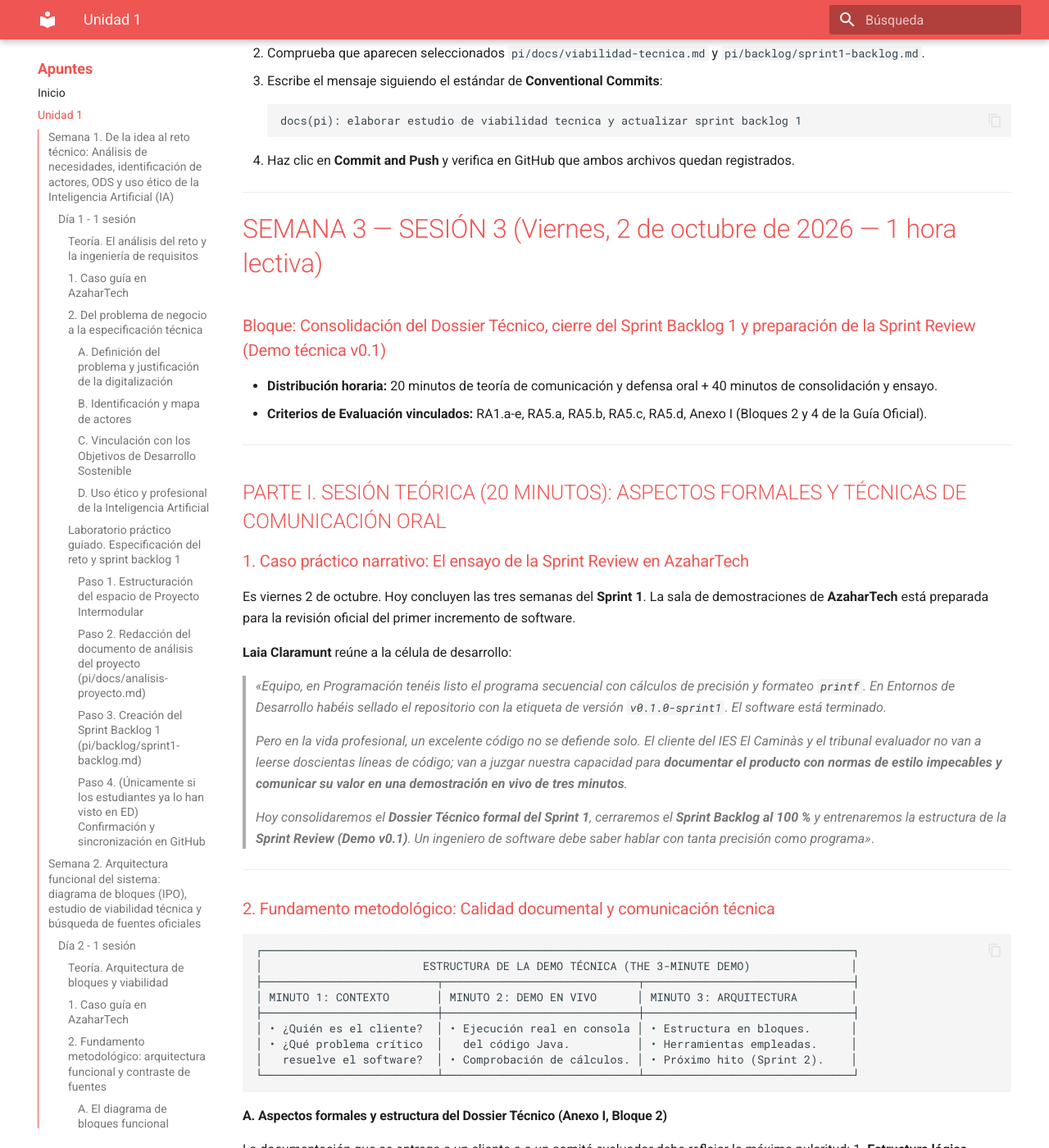
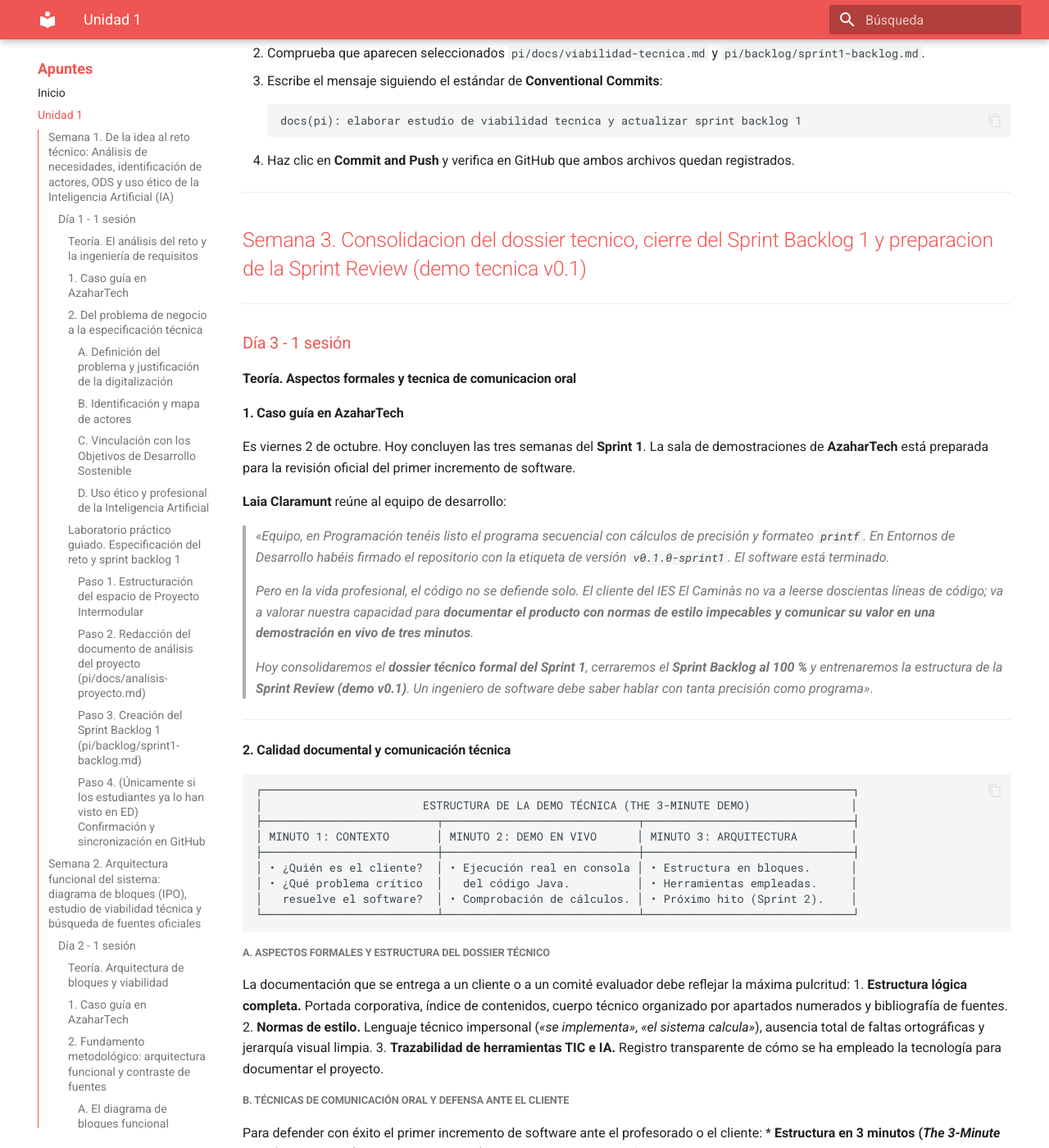
Before and after one commit to garmarcj/DAM-PI-20262027, an MkDocs documentation site: the page built from docs/unidad1.md, in a window 1280 px wide and 1400 px high, scrolled down 8034 px. Shown: the whole window at 82% size. Built offline with MkDocs 1.6.1 and Material for MkDocs 9.7.7, drawn with Linux system fonts in a browser that asks for light colours; some of the changed text lies outside the part shown.

Commit message:
[Curso 2026-2027] Actualizacion de la  semana 3 en el Sprint 1

````diff
--- a/docs/unidad1.md
+++ b/docs/unidad1.md
@@ -337,30 +337,28 @@
 
 ---
 
-# SEMANA 3 — SESIÓN 3 (Viernes, 2 de octubre de 2026 — 1 hora lectiva)
-### Bloque: Consolidación del Dossier Técnico, cierre del Sprint Backlog 1 y preparación de la Sprint Review (Demo técnica v0.1)
-* **Distribución horaria:** 20 minutos de teoría de comunicación y defensa oral + 40 minutos de consolidación y ensayo.
-* **Criterios de Evaluación vinculados:** RA1.a-e, RA5.a, RA5.b, RA5.c, RA5.d, Anexo I (Bloques 2 y 4 de la Guía Oficial).
+## Semana 3. Consolidacion del dossier tecnico, cierre del Sprint Backlog 1 y preparacion de la Sprint Review (demo tecnica v0.1)
 
 ---
 
-## PARTE I. SESIÓN TEÓRICA (20 MINUTOS): ASPECTOS FORMALES Y TÉCNICAS DE COMUNICACIÓN ORAL
+### Día 3 - 1 sesión
 
-### 1. Caso práctico narrativo: El ensayo de la Sprint Review en AzaharTech
+#### Teoría. Aspectos formales y tecnica de comunicacion oral
 
+#### 1. Caso guía en AzaharTech
 Es viernes 2 de octubre. Hoy concluyen las tres semanas del **Sprint 1**. La sala de demostraciones de **AzaharTech** está preparada para la revisión oficial del primer incremento de software.
 
-**Laia Claramunt** reúne a la célula de desarrollo:
+**Laia Claramunt** reúne al equipo de desarrollo:
 
-> *«Equipo, en Programación tenéis listo el programa secuencial con cálculos de precisión y formateo `printf`. En Entornos de Desarrollo habéis sellado el repositorio con la etiqueta de versión `v0.1.0-sprint1`. El software está terminado.*
+> *«Equipo, en Programación tenéis listo el programa secuencial con cálculos de precisión y formateo `printf`. En Entornos de Desarrollo habéis firmado el repositorio con la etiqueta de versión `v0.1.0-sprint1`. El software está terminado.*
 >
-> *Pero en la vida profesional, un excelente código no se defiende solo. El cliente del IES El Caminàs y el tribunal evaluador no van a leerse doscientas líneas de código; van a juzgar nuestra capacidad para **documentar el producto con normas de estilo impecables y comunicar su valor en una demostración en vivo de tres minutos**.*
+> *Pero en la vida profesional, el código no se defiende solo. El cliente del IES El Caminàs no va a leerse doscientas líneas de código; va a valorar nuestra capacidad para **documentar el producto con normas de estilo impecables y comunicar su valor en una demostración en vivo de tres minutos**.*
 >
-> *Hoy consolidaremos el **Dossier Técnico formal del Sprint 1**, cerraremos el **Sprint Backlog al 100 %** y entrenaremos la estructura de la **Sprint Review (Demo v0.1)**. Un ingeniero de software debe saber hablar con tanta precisión como programa»*.
+> *Hoy consolidaremos el **dossier técnico formal del Sprint 1**, cerraremos el **Sprint Backlog al 100 %** y entrenaremos la estructura de la **Sprint Review (demo v0.1)**. Un ingeniero de software debe saber hablar con tanta precisión como programa»*.
 
 ---
 
-### 2. Fundamento metodológico: Calidad documental y comunicación técnica
+#### 2. Calidad documental y comunicación técnica
 
 ```
 ┌────────────────────────────────────────────────────────────────────────────────────────┐
@@ -374,43 +372,39 @@
 └──────────────────────────┴─────────────────────────────┴───────────────────────────────┘
 ```
 
-#### A. Aspectos formales y estructura del Dossier Técnico (Anexo I, Bloque 2)
+##### A. Aspectos formales y estructura del dossier técnico
 La documentación que se entrega a un cliente o a un comité evaluador debe reflejar la máxima pulcritud:
-1. **Estructura lógica completa:** Portada corporativa, índice de contenidos, cuerpo técnico organizado por apartados numerados y bibliografía de fuentes.
-2. **Normas de estilo:** Lenguaje técnico impersonal (*«se implementa»*, *«el sistema calcula»*), ausencia total de faltas ortográficas y jerarquía visual limpia.
-3. **Trazabilidad de herramientas TIC e IA:** Registro transparente de cómo se ha empleado la tecnología para documentar el proyecto.
+1. **Estructura lógica completa.** Portada corporativa, índice de contenidos, cuerpo técnico organizado por apartados numerados y bibliografía de fuentes.
+2. **Normas de estilo.** Lenguaje técnico impersonal (*«se implementa»*, *«el sistema calcula»*), ausencia total de faltas ortográficas y jerarquía visual limpia.
+3. **Trazabilidad de herramientas TIC e IA.** Registro transparente de cómo se ha empleado la tecnología para documentar el proyecto.
 
-#### B. Técnicas de comunicación oral y defensa ante el cliente (Anexo I, Bloque 4)
+##### B. Técnicas de comunicación oral y defensa ante el cliente
 Para defender con éxito el primer incremento de software ante el profesorado o el cliente:
 * **Estructura en 3 minutos (*The 3-Minute Demo*):**
     * *Minuto 1 (Problema y Propuesta):* Presentar al cliente, justificar la necesidad y explicar el alcance del Sprint 1.
     * *Minuto 2 (Software funcionando):* Compartir pantalla, ejecutar la clase `Reto1Completo.java` en IntelliJ, introducir datos de prueba y mostrar el informe de salida generado con `printf`.
     * *Minuto 3 (Ingeniería y Conclusión):* Mostrar el repositorio en GitHub, verificar el tag `v0.1.0-sprint1` y resumir los objetivos alcanzados.
-* **Comunicación no verbal y seguridad:** Hablar con voz firme y clara, mantener contacto visual con la audiencia, evitar leer diapositivas de forma monótona y demostrar dominio de los términos técnicos en inglés (*commit*, *stage*, *casting*, *build*).
+* **Comunicación no verbal y seguridad.** Hablar con voz firme y clara, mantener contacto visual con la audiencia, evitar leer diapositivas de forma monótona y demostrar dominio de los términos técnicos en inglés (*commit*, *stage*, *casting*, *build*).
+
+---
+#### Laboratorio práctico guiado. Consolidacion documental y ensayo de la demo
+##### Paso 1. Creacion del dossier técnico del Sprint 1 (`pi/docs/dossier-tecnico-sprint1.md`)
+1. En la carpeta `pi/docs/`, crea el archivo `dossier-tecnico-sprint1.md`.
+2. Agrupa los apartados trabajados durante las tres semanas en un único documento maestro para **tu proyecto propio**:
+
+```markdown
+# Dossier técnico de Proyecto Intermodular — Sprint 1 (incremento v0.1)
+**Consultora:** AzaharTech Software Consulting
+**Proyecto:** [Nombre de tu proyecto]
+**Cliente:** [Nombre del cliente]
+**Desarrollador/a:** [tus apellidos, tu nombre]
+**Equipo:** [nombre de tu equipo asignado]
+**Fecha de entrega:** 2 de octubre de 2026
+**Versión tag:** v0.1.0-sprint1
 
 ---
 
-## PARTE II. TALLER PRÁCTICO GUIADO (40 MINUTOS): CONSOLIDACIÓN DOCUMENTAL Y ENSAYO DE LA DEMO
-
-### Procedimiento técnico paso a paso
-
-#### Paso 1. Consolidación del Dossier Técnico del Sprint 1 (`pi/docs/dossier-tecnico-sprint1.md`)
-1. En la carpeta `pi/docs/`, crea el archivo consolidado `dossier-tecnico-sprint1.md`.
-2. Ensambla los apartados trabajados durante las tres semanas en un único documento maestro para **tu proyecto propio**:
-
-```markdown
-# Dossier Técnico de Proyecto Intermodular — Sprint 1 (Incremento v0.1)
-**Consultora:** AzaharTech Software Consulting
-**Proyecto:** [Nombre de Tu Proyecto Propio]
-**Cliente:** [Nombre del Cliente de la Bolsa de Proyectos]
-**Desarrollador/a:** [Tus Apellidos, Tu Nombre]
-**Célula / Equipo:** [Nombre de tu equipo asignado]
-**Fecha de Entrega:** 2 de octubre de 2026
-**Versión Tag:** v0.1.0-sprint1
-
----
-
-## 1. Contexto, Necesidad y Objetivos
+## 1. Contexto, necesidad y objetivos
 [Resumen del problema del cliente y justificación de la digitalización de la solución].
 * **Alineación con ODS:** [Indica el ODS seleccionado y su impacto en sostenibilidad].
 
@@ -421,39 +415,37 @@
 
 ---
 
-## 3. Arquitectura y Diagrama de Bloques Funcional
+## 3. Arquitectura y diagrama de bloques funcional
 [Esquema funcional de 3 bloques: Entrada de datos por Scanner -> Procesamiento aritmético y módulo -> Salida estructurada con printf].
 
 ---
 
-## 4. Viabilidad Técnica y Recursos
+## 4. Viabilidad técnica y recursos
 * **Tecnología base:** Java SE 21 LTS e IntelliJ IDEA Community Edition.
 * **Control de versiones:** Git & GitHub bajo estructura oficial corporativa.
 * **Requisitos mínimos:** 2 GB RAM, procesador x86_64/ARM64.
 
 ---
 
-## 5. Registro Ético de Uso de Inteligencia Artificial (Prompt Log)
+## 5. Registro etico de uso de inteligencia artificial (Prompt Log)
 [Tabla con las consultas realizadas a herramientas de IA, prompts exactos y revisiones críticas aplicadas por el estudiante].
 
 ---
 
-## 6. Referencias Técnicas Oficiales
+## 6. Referencias técnicas oficiales
 1. Oracle Java Documentation: `https://docs.oracle.com/en/java/javase/21/`
-2. Guía Oficial de Programación del Módulo Proyecto Intermodular (GVA).
+2. Guía oficial de programación del módulo proyecto intermodular (GVA).
 ```
 
 ---
 
-#### Paso 2. Cierre definitivo del Sprint Backlog 1 al 100 % (`pi/backlog/sprint1-backlog.md`)
+##### Paso 2. Cierre definitivo del Sprint Backlog 1 al 100 % (`pi/backlog/sprint1-backlog.md`)
 1. Abre el archivo `sprint1-backlog.md`.
 2. Marca **absolutamente todas las tareas del Sprint 1 con el check `[x]`**:
 
 ```markdown
-# Sprint Backlog 1 — [Nombre de Tu Proyecto Propio]
-**Estado Final: 100% COMPLETADO Y SELLADO (2 de octubre de 2026)**
-
-## 📋 Verificación Final de Tareas del Incremento v0.1
+# Sprint Backlog 1 — [nombre de tu proyecto]
+**Estado Final: 100% COMPLETADO Y FIRMADO (2 de octubre de 2026)**
 
 ### Módulo: Proyecto Intermodular (PI)
 - [x] T-PI-01: Redactar análisis de necesidades y mapa de actores (`pi/docs/analisis-reto.md`)
@@ -469,35 +461,33 @@
 - [x] T-ED-04: Auditar limpieza de repositorio y publicar tag `v0.1.0-sprint1`
 
 ### Módulo: Programación (PR)
-- [x] T-PR-01: Declarar variables primitivas y lectura con Scanner (`pr/src/Reto1Variables.java`)
-- [x] T-PR-02: Implementar operadores aritméticos, módulo y casting (`pr/src/Reto1Calculo.java`)
-- [x] T-PR-03: Integrar constantes `final` y salida formateada con `printf` (`pr/src/Reto1Completo.java`)
+- [x] T-PR-01: Declarar variables primitivas y lectura con Scanner (`pr/src/MiProyecto.java`)
+- [x] T-PR-02: Implementar operadores aritméticos, módulo y casting (`pr/src/MiProyecto.java`)
+- [x] T-PR-03: Integrar constantes `final` y salida formateada con `printf` (`pr/src/MiProyecto.java`)
 ```
 
 ---
 
-#### Paso 3. Preparación del Guion de la Demo Técnica (3 minutos)
+##### Paso 3. Preparación del guion de la demo técnica (3 minutos)
 Redacta al final de tu dossier técnico una ficha con el minutaje exacto de tu intervención ante el tribunal:
 
 ```markdown
-### Guion de Exposición: Sprint Review v0.1 (3 Minutos)
-* **00:00 - 00:45 (Presentación y Reto):** Saludo formal, nombre del proyecto, cliente de la bolsa de proyectos y problema crítico que resolvemos.
-* **00:45 - 02:15 (Demostración Práctica en Vivo):** Ejecución de `Reto1Completo.java` en IntelliJ IDEA, introducción de datos reales por consola y explicación de los resultados calculados con `printf`.
-* **02:15 - 03:00 (Ingeniería y Repositorio):** Muestra de GitHub, confirmación del tag `v0.1.0-sprint1` y mención al objetivo del Sprint 2 (uso de objetos estándar y estructura Maven).
+### Guion de exposición: Sprint Review v0.1 (3 minutos)
+* **00:00 - 00:45 (Presentación y proyecto).** Saludo formal, nombre del proyecto, cliente de la bolsa de proyectos y problema crítico que resolvemos.
+* **00:45 - 02:15 (Demostración práctica en directo).** Ejecución de `ControlAccesoQR.java` en IntelliJ IDEA, introducción de datos reales por consola y explicación de los resultados calculados con `printf`.
+* **02:15 - 03:00 (Ingeniería y repositorio).** Muestra de GitHub, confirmación del tag `v0.1.0-sprint1` y mención al objetivo del Sprint 2 (uso de objetos estándar y estructura Maven).
 ```
 
 ---
 
-#### Paso 4. Commit final y sincronización en GitHub
-1. Abre la terminal de IntelliJ (`Alt + F12`) o el panel **Commit** (`Ctrl + K`).
-2. Comprueba mediante `git status` que los archivos de `pi/` están listos.
-3. Confirma los cambios aplicando el estándar convencional:
-   ```bash
-   git add pi/
-   git commit -m "docs(pi): consolidar dossier tecnico final del sprint 1 y cerrar backlog al 100 por ciento"
-   git push
+##### Paso 4. Commit final y sincronización en GitHub
+1. Abre el panel **Commit** en IntelliJ IDEA (`Ctrl + K`).
+2. Comprueba que aparecen seleccionados todos los archivos modificados durante el dia de hoy.
+3. Escribe el mensaje siguiendo el estándar de **Conventional Commits**:
+   ```text
+   docs(pi): consolidar dossier tecnico final del sprint 1 y cerrar backlog al 100%
    ```
-4. Accede a tu repositorio en GitHub y comprueba que la carpeta `pi/` luce con todos sus documentos accesibles.
+4. Haz clic en **Commit and Push** y verifica en GitHub que ambos archivos quedan registrados.
 
 ---
 
@@ -506,4 +496,4 @@
 1. Has transformado la propuesta de tu proyecto propio en una **especificación de ingeniería formal**, analizando actores y alineándola con los **ODS**.
 2. Has definido la **arquitectura funcional en bloques** y has contrastado **fuentes técnicas oficiales**.
 3. Has utilizado la **Inteligencia Artificial con rigor ético y transparencia** mediante el *Prompt Log*.
-4. Cuentas con un **Dossier Técnico consolidado**, el **Sprint Backlog 1 al 100 %** y un guion ensayado para defender tu software, dejando el módulo plenamente preparado para la evaluación formativa mediante la lista de cotejo de Proyecto Intermodular.
+4. Cuentas con un **Dossier técnico consolidado**, el **Sprint Backlog 1 al 100 %** y un guion ensayado para defender tu software, dejando el módulo plenamente preparado para la evaluación formativa mediante la lista de cotejo de Proyecto Intermodular.
````
Also changed, not shown: other parts of docs/unidad1.md (+6 -6 lines).
